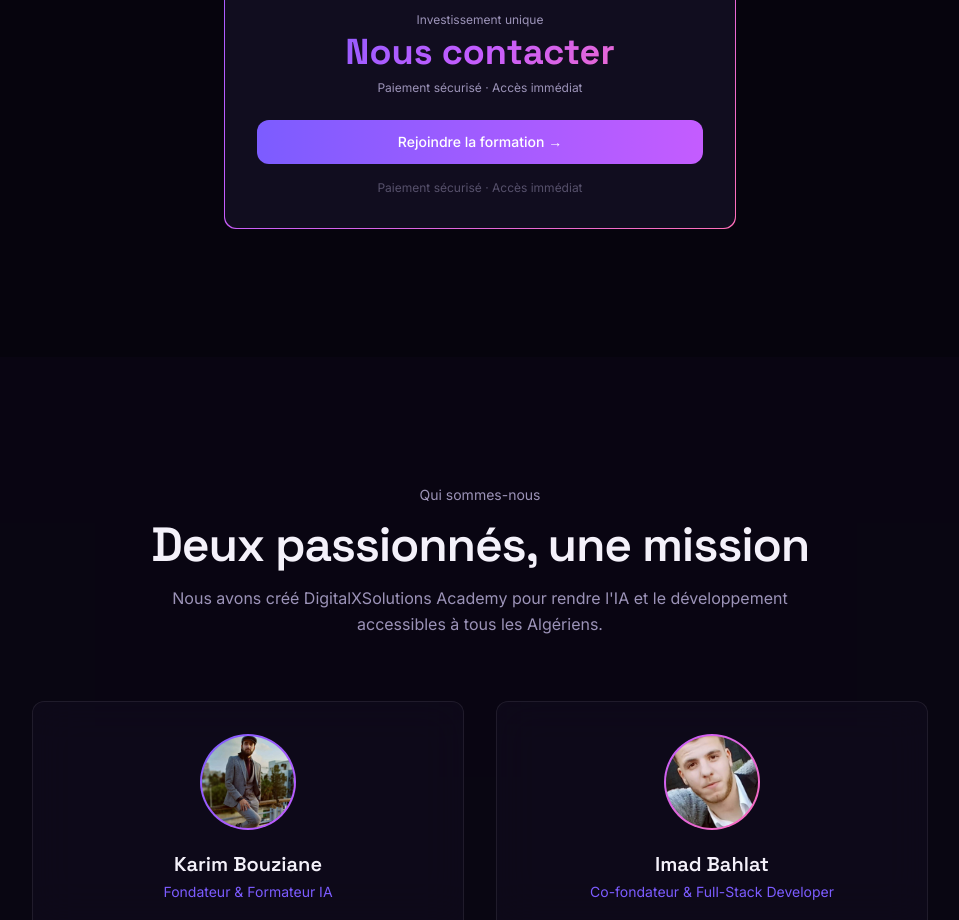
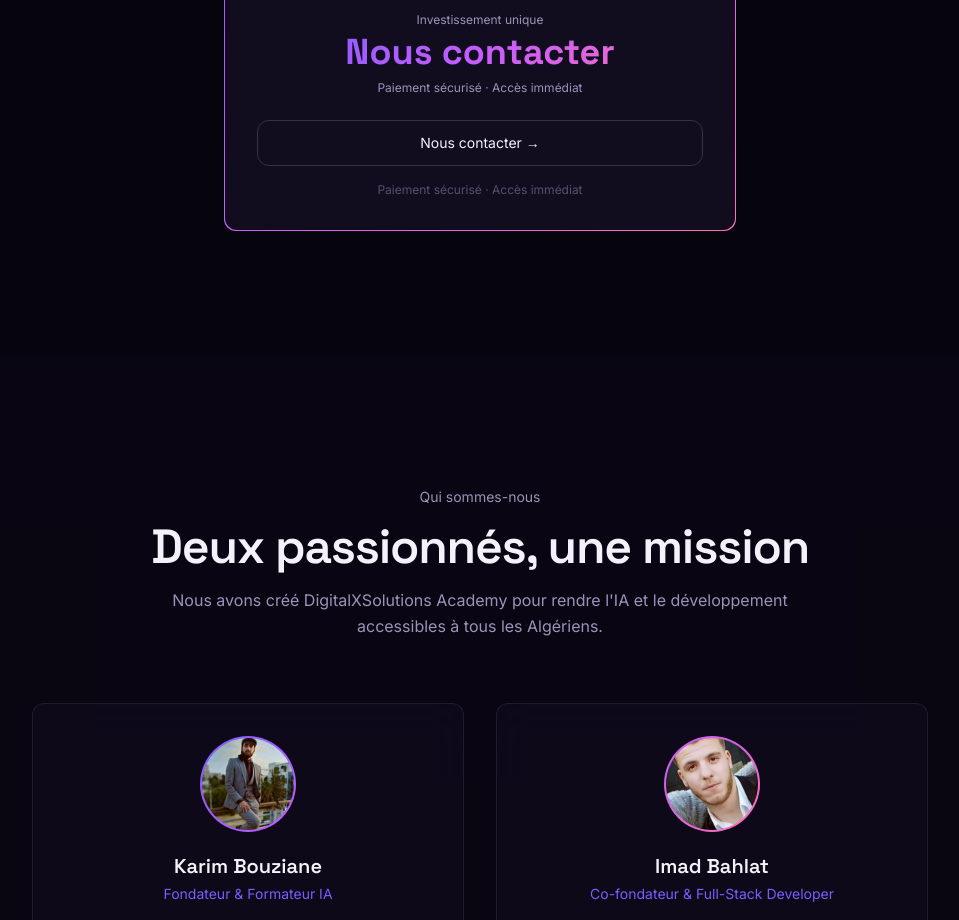
Before and after one commit to karimbzn31/DigitalX-Solutions-, a Next.js app: page / in a window 1280 px wide. Shown: the part 5320-6240 px from the top of the page, without its empty margins (160-1119 px from the left). Built offline with nearby package versions, Linux system fonts and the light colour scheme.

Commit message:
fix: Pricing CTA -> Nous contacter

```diff
--- a/src/components/landing/Pricing.tsx
+++ b/src/components/landing/Pricing.tsx
@@ -57,8 +57,8 @@
                 <p className="text-xs text-mist mt-2">Paiement sécurisé · Accès immédiat</p>
               </div>
 
-              <Link href="/register">
-                <NebulaButton className="w-full">Rejoindre la formation →</NebulaButton>
+              <Link href="/contact">
+                <NebulaButton variant="secondary" className="w-full">Nous contacter →</NebulaButton>
               </Link>
 
               <p className="text-xs text-mist/50 text-center mt-4">Paiement sécurisé · Accès immédiat</p>
```
